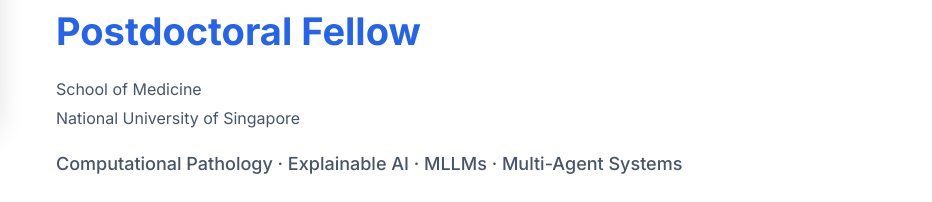
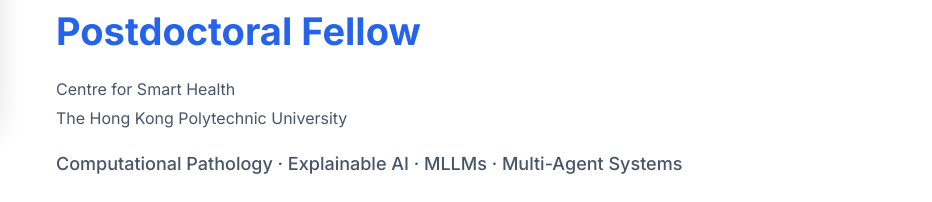
Before and after one commit to Baron-Huang/panhuang.github.io, a plain HTML site: page index.html in a window 1280 px wide. Shown: the part 432-634 px from the top of the page, 348-1280 px from the left. Drawn offline with Linux system fonts and the light colour scheme.

Commit message:
Update index.html

```diff
--- a/index.html
+++ b/index.html
@@ -54,7 +54,7 @@
           <span class="badge">MICCAI Member</span>
       </div>
       <h2>Postdoctoral Fellow</h2>
-      <p>School of Medicine<br>National University of Singapore</p>
+      <p>Centre for Smart Health<br>The Hong Kong Polytechnic University</p>
       <p class="research">Computational Pathology · Explainable AI · MLLMs · Multi-Agent Systems</p>
       <div class="links">
         <a href="mailto:panhuang@polyu.edu.hk">Email</a>
```
